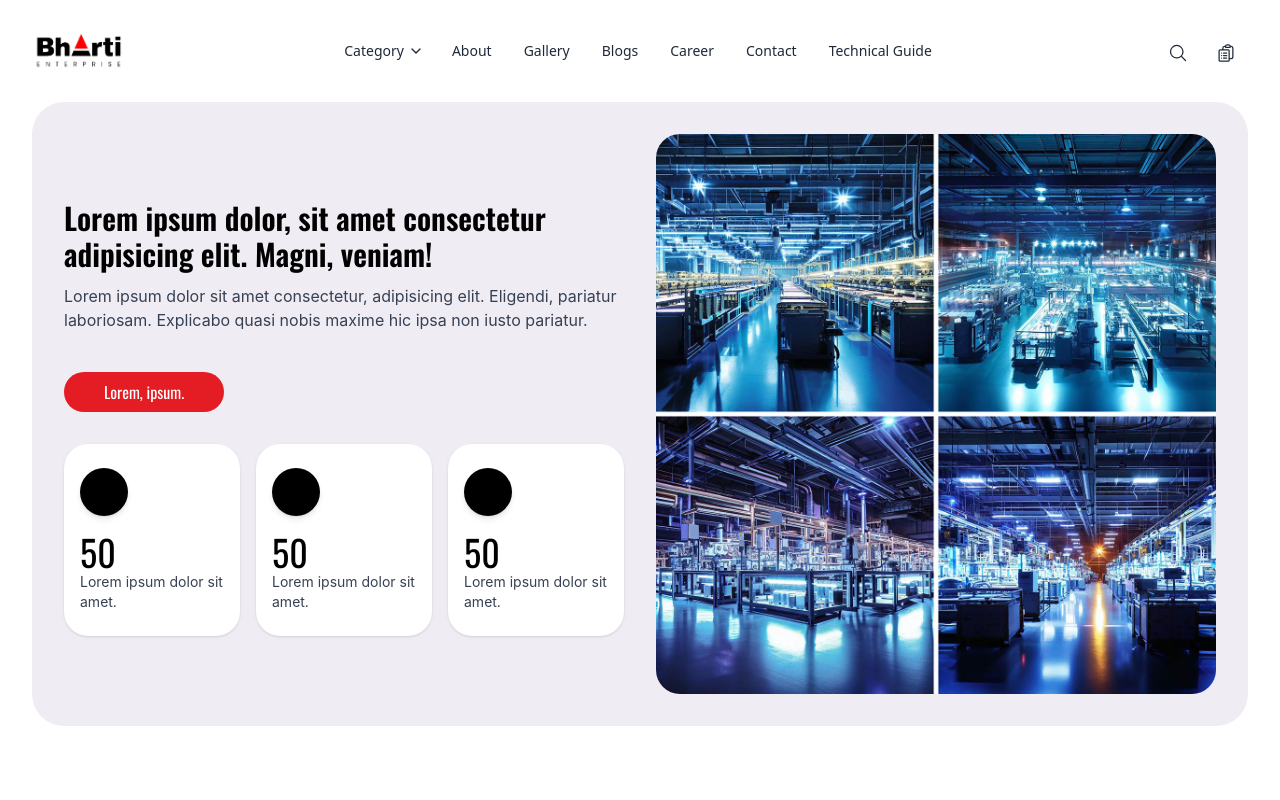
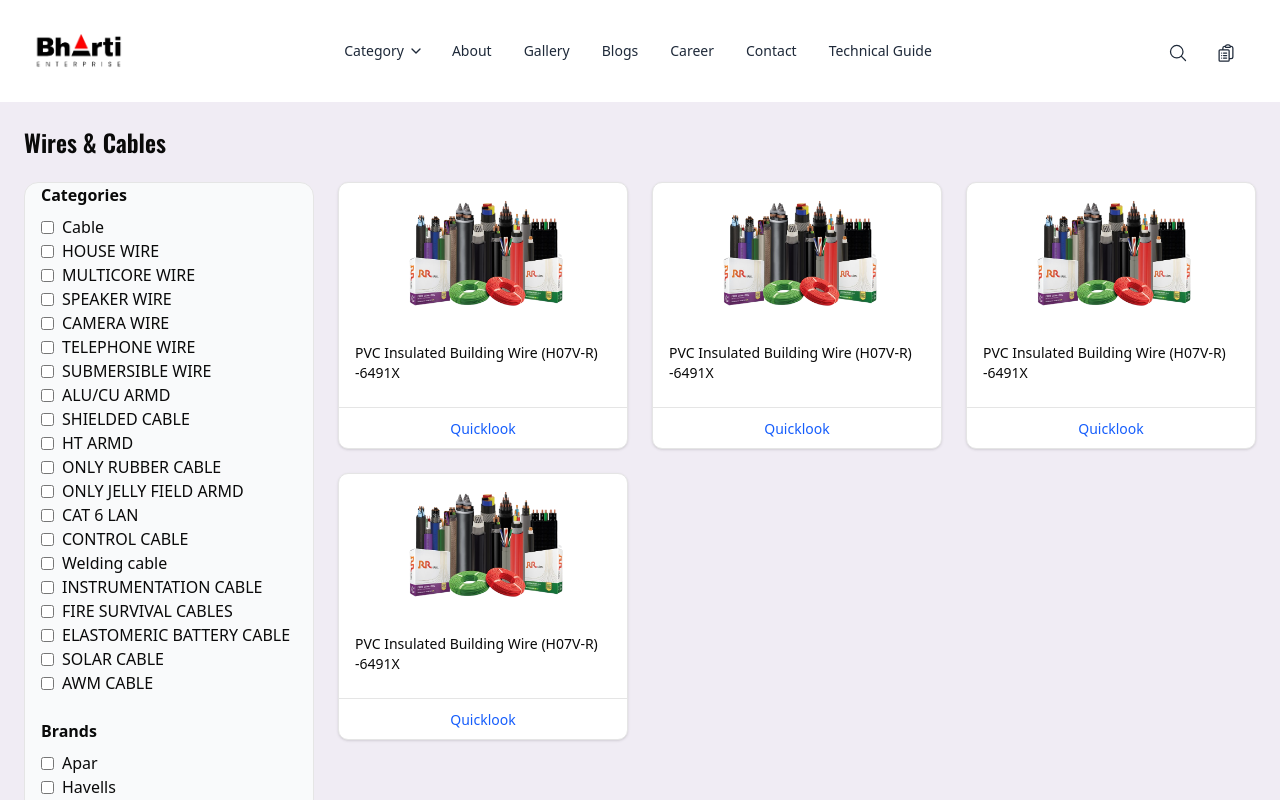
Before and after one commit to Nikunjrajput26/Bharti-Enterprise, a React (Vite) app: page /category/1/1 in a window 1280 px wide. Shown: the top 800 px of the page. Built offline with nearby package versions, Linux system fonts and the light colour scheme.

Commit message:
categories page with filer

```diff
--- a/src/App.tsx
+++ b/src/App.tsx
@@ -1,20 +1,25 @@
-import ActivitySection from "./components/activitySection/ActivitySection";
-import ProductCategories from "./components/Categories/ProductCategories";
+import { BrowserRouter, Route, Routes } from "react-router-dom";
 import { Footer } from "./components/footer/Footer";
-import HeroSection from "./components/heroSection/HeroSection";
 import MainHeader from "./components/navbar/MainHeader";
-import Partners from "./components/partner/Partners";
+import HomePage from "./pages/HomePage";
+import CategoryPage from "./pages/CategoryPage";
 
 function App() {
   return (
-    <div className="min-h-screen overflow-x-hidden">
-      <MainHeader />
-      <HeroSection />
-      <ActivitySection />
-      <ProductCategories />
-      <Partners />
-      <Footer />
-    </div>
+    <BrowserRouter>
+      <div className="min-h-screen overflow-x-hidden">
+        <MainHeader />
+        <Routes>
+          <Route path="/" element={<HomePage />} />
+          <Route
+            path="/category/:categoryName/:productName"
+            element={<CategoryPage />}
+          />
+          {/* <Route path="/about" element={<AboutPage />} /> */}
+        </Routes>
+        <Footer />
+      </div>
+    </BrowserRouter>
   );
 }
 
--- a/src/main.tsx
+++ b/src/main.tsx
@@ -1,13 +1,10 @@
-import React from "react";
-import ReactDOM from "react-dom/client";
-import { BrowserRouter } from "react-router-dom";
-import App from "./App";
+import { StrictMode } from "react";
+import { createRoot } from "react-dom/client";
 import "./index.css";
+import App from "./App.tsx";
 
-ReactDOM.createRoot(document.getElementById("root")!).render(
-  <React.StrictMode>
-    <BrowserRouter>
-      <App />
-    </BrowserRouter>
-  </React.StrictMode>
+createRoot(document.getElementById("root")!).render(
+  <StrictMode>
+    <App />
+  </StrictMode>
 );
--- /dev/null
+++ b/src/pages/CategoryPage.tsx
@@ -0,0 +1,150 @@
+import React, { useState } from "react";
+import heroImage from "../assets/categories/cabels.png";
+import {
+  AdjustmentsHorizontalIcon,
+  XMarkIcon,
+} from "@heroicons/react/24/outline";
+
+const CategoryPage: React.FC = () => {
+  const [sidebarOpen, setSidebarOpen] = useState(true);
+
+  const products = [
+    {
+      id: 1,
+      title: "PVC Insulated Building Wire (H07V-R) -6491X",
+      img: heroImage,
+    },
+    {
+      id: 2,
+      title: "PVC Insulated Building Wire (H07V-R) -6491X",
+      img: heroImage,
+    },
+    {
+      id: 3,
+      title: "PVC Insulated Building Wire (H07V-R) -6491X",
+      img: heroImage,
+    },
+    {
+      id: 4,
+      title: "PVC Insulated Building Wire (H07V-R) -6491X",
+      img: heroImage,
+    },
+  ];
+
+  return (
+    <div className="bg-[#f0ecf4] min-h-screen p-4 md:p-6">
+      {/* Top Heading + Toggle Button */}
+      <div className="mb-6 flex justify-between items-center">
+        <h1
+          className="text-2xl font-semibold"
+          style={{ fontFamily: "Oswald, sans-serif" }}
+        >
+          Wires & Cables
+        </h1>
+        <button
+          className="md:hidden p-2 rounded bg-gray-200 hover:bg-gray-300"
+          onClick={() => setSidebarOpen(!sidebarOpen)}
+        >
+          <AdjustmentsHorizontalIcon className="size-6" />
+        </button>
+      </div>
+
+      <div className="grid grid-cols-12 gap-6">
+        {/* Sidebar Filters */}
+        {/* Sidebar Filters */}
+        {sidebarOpen && (
+          <aside
+            className={`col-span-12 md:col-span-3 bg-gray-50 px-4 rounded-xl border md:static fixed top-0 left-0 w-3/4 md:w-auto h-full md:h-auto z-20 md:z-auto shadow-md md:shadow-none overflow-y-auto transition-transform`}
+          >
+            {/* Sticky close button */}
+            <div className="md:hidden sticky top-0 bg-gray-50 z-30 flex justify-end mb-4 p-2 border-b">
+              <button
+                className="p-2 rounded bg-gray-200 hover:bg-gray-300"
+                onClick={() => setSidebarOpen(false)}
+              >
+                <XMarkIcon className="size-6" />
+              </button>
+            </div>
+
+            {/* Categories */}
+            <div className="mb-6">
+              <h3 className="font-semibold mb-2">Categories</h3>
+              {[
+                "Cable",
+                "HOUSE WIRE",
+                "MULTICORE WIRE",
+                "SPEAKER WIRE",
+                "CAMERA WIRE",
+                "TELEPHONE WIRE",
+                "SUBMERSIBLE WIRE",
+                "ALU/CU ARMD",
+                "SHIELDED CABLE",
+                "HT ARMD",
+                "ONLY RUBBER CABLE",
+                "ONLY JELLY FIELD ARMD",
+                "CAT 6 LAN",
+                "CONTROL CABLE",
+                "Welding cable",
+                "INSTRUMENTATION CABLE",
+                "FIRE SURVIVAL CABLES",
+                "ELASTOMERIC BATTERY CABLE",
+                "SOLAR CABLE",
+                "AWM CABLE",
+              ].map((category, i) => (
+                <label key={i} className="flex items-center space-x-2">
+                  <input type="checkbox" />
+                  <span>{category}</span>
+                </label>
+              ))}
+            </div>
+
+            {/* Brands */}
+            <div className="mb-6">
+              <h3 className="font-semibold mb-2">Brands</h3>
+              {["Apar", "Havells", "Molex", "RR Kabel"].map((brand, i) => (
+                <label key={i} className="flex items-center space-x-2">
+                  <input type="checkbox" />
+                  <span>{brand}</span>
+                </label>
+              ))}
+            </div>
+          </aside>
+        )}
+
+        {/* Product Grid */}
+        <main
+          className={`${
+            sidebarOpen ? "col-span-12 md:col-span-9" : "col-span-12"
+          } transition-all`}
+        >
+          <div className="grid grid-cols-1 sm:grid-cols-2 lg:grid-cols-3 gap-6">
+            {products.map((p) => (
+              <div
+                key={p.id}
+                className="border rounded-lg overflow-hidden bg-white shadow hover:shadow-lg transition"
+              >
+                <div className="relative">
+                  <img
+                    src={p.img}
+                    alt={p.title}
+                    className="w-full h-36 p-4 object-contain"
+                  />
+                </div>
+                <div className="p-4">
+                  <h3 className="text-sm font-medium mb-2">{p.title}</h3>
+                </div>
+                <div className="px-4 py-2 border-t text-center">
+                  <button className="text-blue-600 text-sm hover:underline">
+                    Quicklook
+                  </button>
+                </div>
+              </div>
+            ))}
+          </div>
+        </main>
+      </div>
+    </div>
+  );
+};
+
+export default CategoryPage;
--- /dev/null
+++ b/src/pages/HomePage.tsx
@@ -0,0 +1,18 @@
+import ActivitySection from "@/components/activitySection/ActivitySection";
+import ProductCategories from "@/components/Categories/ProductCategories";
+import HeroSection from "@/components/heroSection/HeroSection";
+import Partners from "@/components/partner/Partners";
+import React from "react";
+
+const HomePage = () => {
+  return (
+    <>
+      <HeroSection />
+      <ActivitySection />
+      <ProductCategories />
+      <Partners />
+    </>
+  );
+};
+
+export default HomePage;
```
